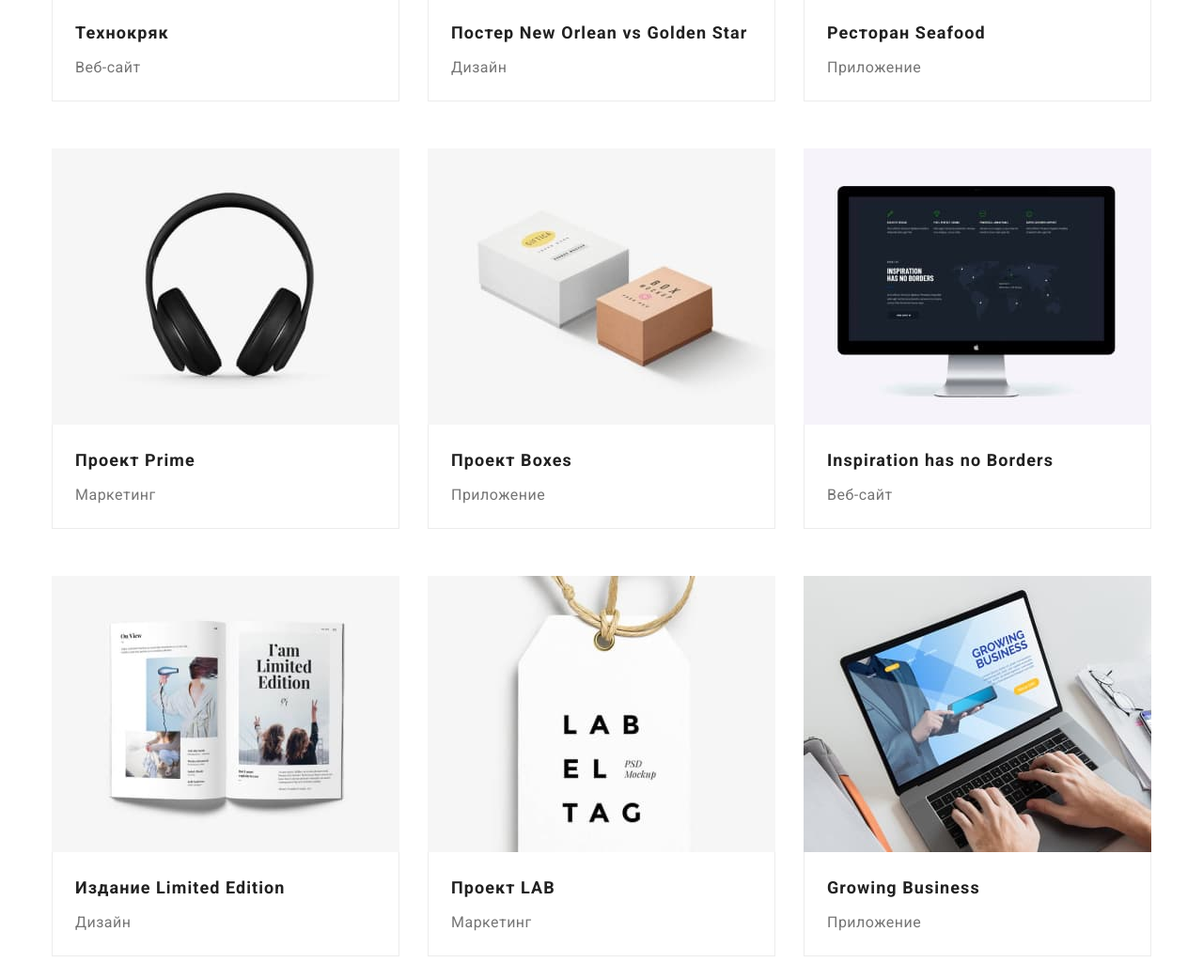
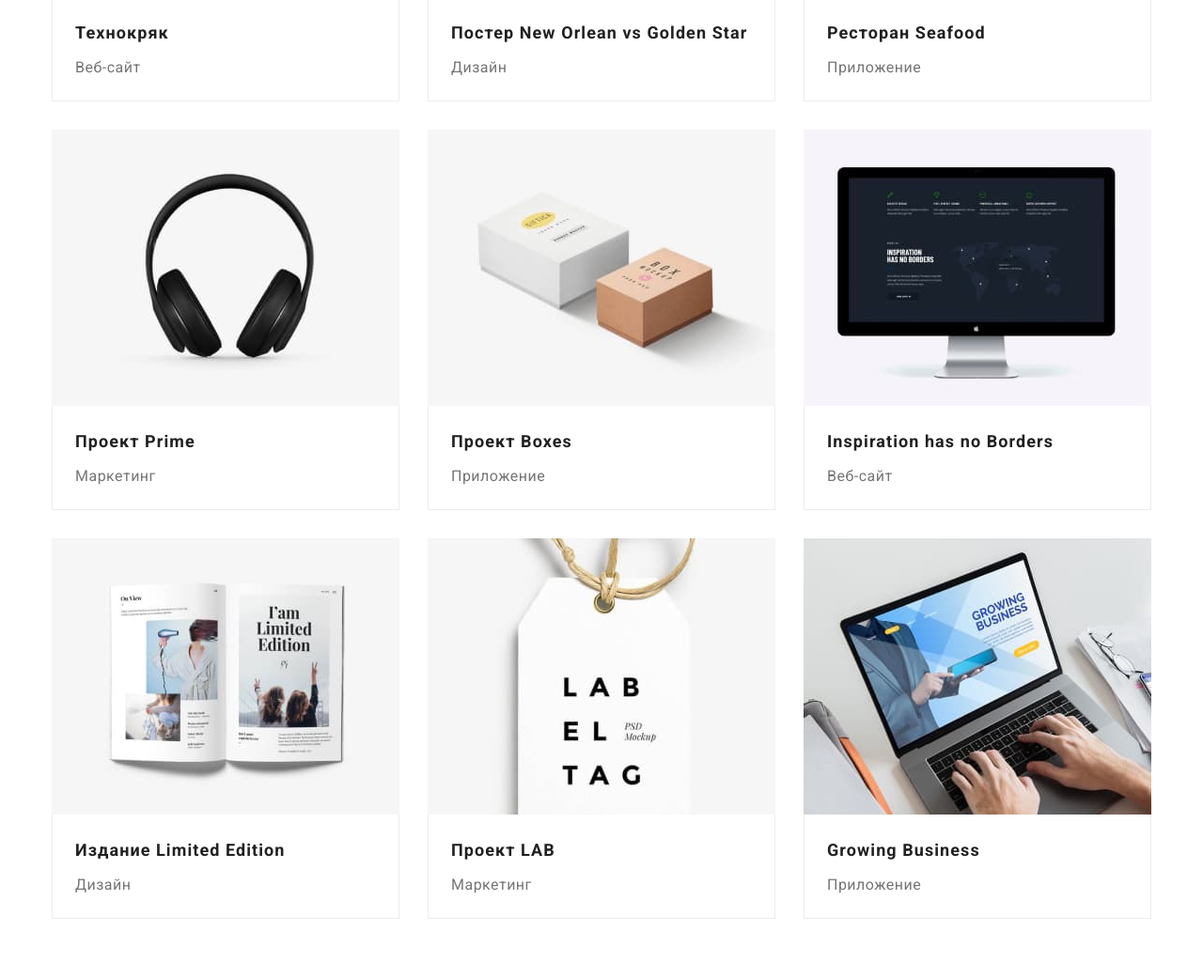
Before and after one commit to mkundeev/goit-markup-hw-03, a plain HTML site: page portfolio.html in a window 1280 px wide. Shown: the part 560-1601 px from the top of the page at 94% size. Drawn offline with nearby package versions, Linux system fonts and the light colour scheme.

Commit message:
portfolio paddings

```diff
--- a/css/styles.css
+++ b/css/styles.css
@@ -284,13 +284,11 @@ img {
   line-height: 2;
   margin-top: 0;
   margin-bottom: 4px;
-  margin-left: 24px;
 }
 .examples-list .text {
   font-size: 16px;
   font-weight: 400;
   line-height: 1.88;
-  margin-left: 24px;
 }
 .portofolio-list {
   margin-bottom: 50px;
@@ -299,11 +297,13 @@ img {
 }
 .examples-container {
   width: 370;
-  padding-bottom: 20px;
 }
 .description {
   padding-top: 20px;
   padding-bottom: 20px;
+  padding-left: 24px;
+  padding-right: 24px;
+
   border-bottom: 1px solid #ececec;
   border-left: 1px solid #ececec;
   border-right: 1px solid #ececec;
```
